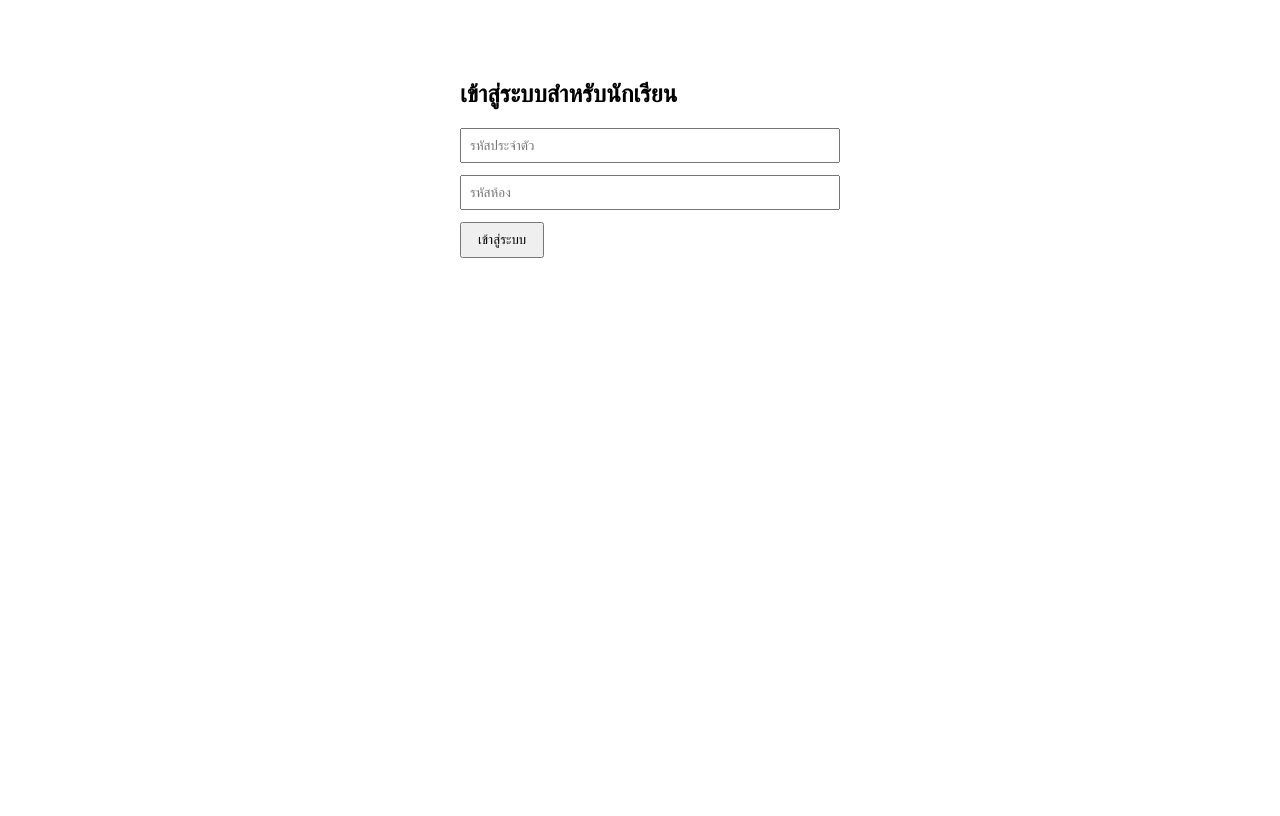
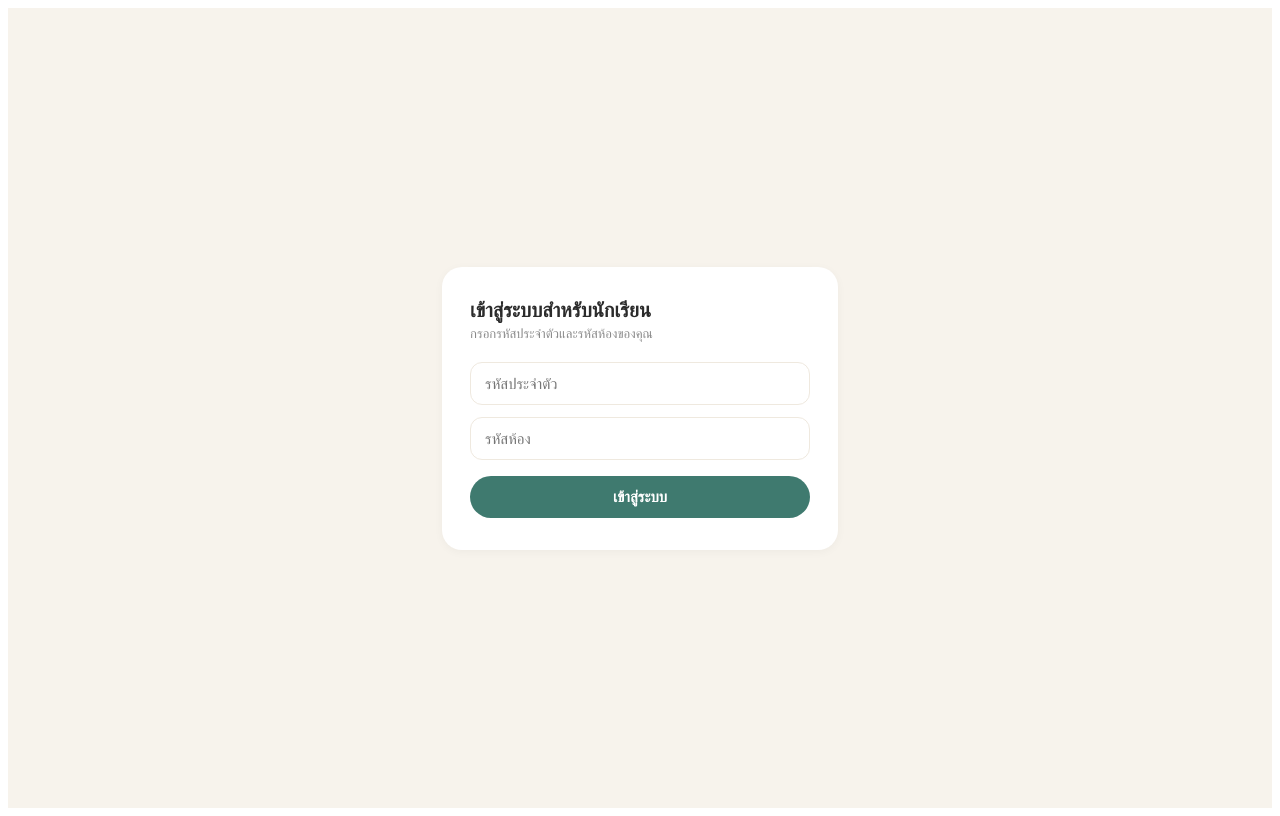
Before and after one commit to ps-vibe/classroom-app, a React (Vite) app: page /student/login in a window 1280 px wide. Built offline with nearby package versions, Linux system fonts and the light colour scheme; no server answers.

Commit message:
Redesign landing page and student login

```diff
--- a/src/pages/Landing.jsx
+++ b/src/pages/Landing.jsx
@@ -1,19 +1,25 @@
 import { Link } from "react-router-dom";
+import { theme, cardStyle, pageStyle } from "../theme";
 
 export default function Landing() {
   return (
-    <div style={{ maxWidth: 420, margin: "100px auto", textAlign: "center", fontFamily: "sans-serif" }}>
-      <h2 style={{ marginBottom: 32 }}>ระบบจัดการการเรียนการสอน</h2>
-      <div style={{ display: "flex", flexDirection: "column", gap: 16 }}>
+    <div style={{ ...pageStyle, display: "flex", alignItems: "center", justifyContent: "center" }}>
+      <div style={{ ...cardStyle, width: 380, textAlign: "center" }}>
+        <h2 style={{ margin: "0 0 6px", fontSize: 22 }}>ระบบจัดการการเรียนการสอน</h2>
+        <p style={{ margin: "0 0 28px", color: theme.muted, fontSize: 14 }}>
+          เลือกประเภทบัญชีที่ต้องการเข้าสู่ระบบ
+        </p>
+        <div style={{ display: "flex", flexDirection: "column", gap: 12 }}>
           <Link
             to="/teacher/login"
             style={{
-            padding: "16px",
-            border: "1px solid #333",
-            borderRadius: 8,
+              padding: "14px",
+              borderRadius: 10,
               textDecoration: "none",
-            color: "#333",
-            fontSize: 18,
+              background: theme.primary,
+              color: "#fff",
+              fontWeight: 700,
+              fontSize: 15,
             }}
           >
             เข้าสู่ระบบสำหรับครู
@@ -21,17 +27,20 @@ export default function Landing() {
           <Link
             to="/student/login"
             style={{
-            padding: "16px",
-            border: "1px solid #333",
-            borderRadius: 8,
+              padding: "14px",
+              borderRadius: 10,
               textDecoration: "none",
-            color: "#333",
-            fontSize: 18,
+              background: "#fff",
+              color: theme.text,
+              fontWeight: 700,
+              fontSize: 15,
+              border: `1px solid ${theme.border}`,
             }}
           >
             เข้าสู่ระบบสำหรับนักเรียน
           </Link>
         </div>
       </div>
+    </div>
   );
 }
--- a/src/pages/StudentLogin.jsx
+++ b/src/pages/StudentLogin.jsx
@@ -1,7 +1,18 @@
 import { useState } from "react";
+import { useNavigate, useSearchParams } from "react-router-dom";
+import { auth } from "../firebase";
 import { signInWithCustomToken } from "firebase/auth";
-import { auth } from "../firebase";
-import { useNavigate, useSearchParams } from "react-router-dom";
+
+const COLORS = {
+  bg: "#F7F3EC",
+  card: "#FFFFFF",
+  text: "#2B2B2B",
+  muted: "#8A8A8A",
+  border: "#EFE9DF",
+  primary: "#3F7A6F",
+  primaryHover: "#346459",
+  danger: "#C0392B",
+};
 
 export default function StudentLogin() {
   const [studentCode, setStudentCode] = useState("");
@@ -36,15 +47,42 @@ export default function StudentLogin() {
   };
 
   return (
-    <div style={{ maxWidth: 360, margin: "80px auto", fontFamily: "sans-serif" }}>
-      <h2>เข้าสู่ระบบสำหรับนักเรียน</h2>
-      <form onSubmit={handleSubmit}>
+    <div
+      style={{
+        background: COLORS.bg,
+        minHeight: "100vh",
+        display: "flex",
+        alignItems: "center",
+        justifyContent: "center",
+        fontFamily: "sans-serif",
+      }}
+    >
+      <div
+        style={{
+          background: COLORS.card,
+          borderRadius: 20,
+          padding: "32px 28px",
+          width: 340,
+          boxShadow: "0 2px 10px rgba(0,0,0,0.04)",
+        }}
+      >
+        <h2 style={{ margin: "0 0 4px", fontSize: 20, color: COLORS.text }}>เข้าสู่ระบบสำหรับนักเรียน</h2>
+        <p style={{ margin: "0 0 20px", color: COLORS.muted, fontSize: 13 }}>
+          กรอกรหัสประจำตัวและรหัสห้องของคุณ
+        </p>
+        <form onSubmit={handleSubmit} style={{ display: "grid", gap: 12 }}>
           <input
             placeholder="รหัสประจำตัว"
             value={studentCode}
             onChange={(e) => setStudentCode(e.target.value)}
             required
-          style={{ display: "block", width: "100%", marginBottom: 12, padding: 8 }}
+            style={{
+              padding: "12px 14px",
+              borderRadius: 12,
+              border: `1px solid ${COLORS.border}`,
+              fontSize: 15,
+              outline: "none",
+            }}
           />
           <input
             type="password"
@@ -52,13 +90,34 @@ export default function StudentLogin() {
             value={password}
             onChange={(e) => setPassword(e.target.value)}
             required
-          style={{ display: "block", width: "100%", marginBottom: 12, padding: 8 }}
+            style={{
+              padding: "12px 14px",
+              borderRadius: 12,
+              border: `1px solid ${COLORS.border}`,
+              fontSize: 15,
+              outline: "none",
+            }}
           />
-        {error && <p style={{ color: "red" }}>{error}</p>}
-        <button type="submit" disabled={busy} style={{ padding: "8px 16px" }}>
+          {error && <p style={{ color: COLORS.danger, fontSize: 13, margin: 0 }}>{error}</p>}
+          <button
+            type="submit"
+            disabled={busy}
+            style={{
+              padding: "12px",
+              borderRadius: 999,
+              border: "none",
+              background: COLORS.primary,
+              color: "#fff",
+              fontWeight: 700,
+              fontSize: 15,
+              cursor: "pointer",
+              marginTop: 4,
+            }}
+          >
             {busy ? "กำลังเข้าสู่ระบบ..." : "เข้าสู่ระบบ"}
           </button>
         </form>
       </div>
+    </div>
   );
 }
```
Lines whose indentation alone changed are shown as unchanged.
